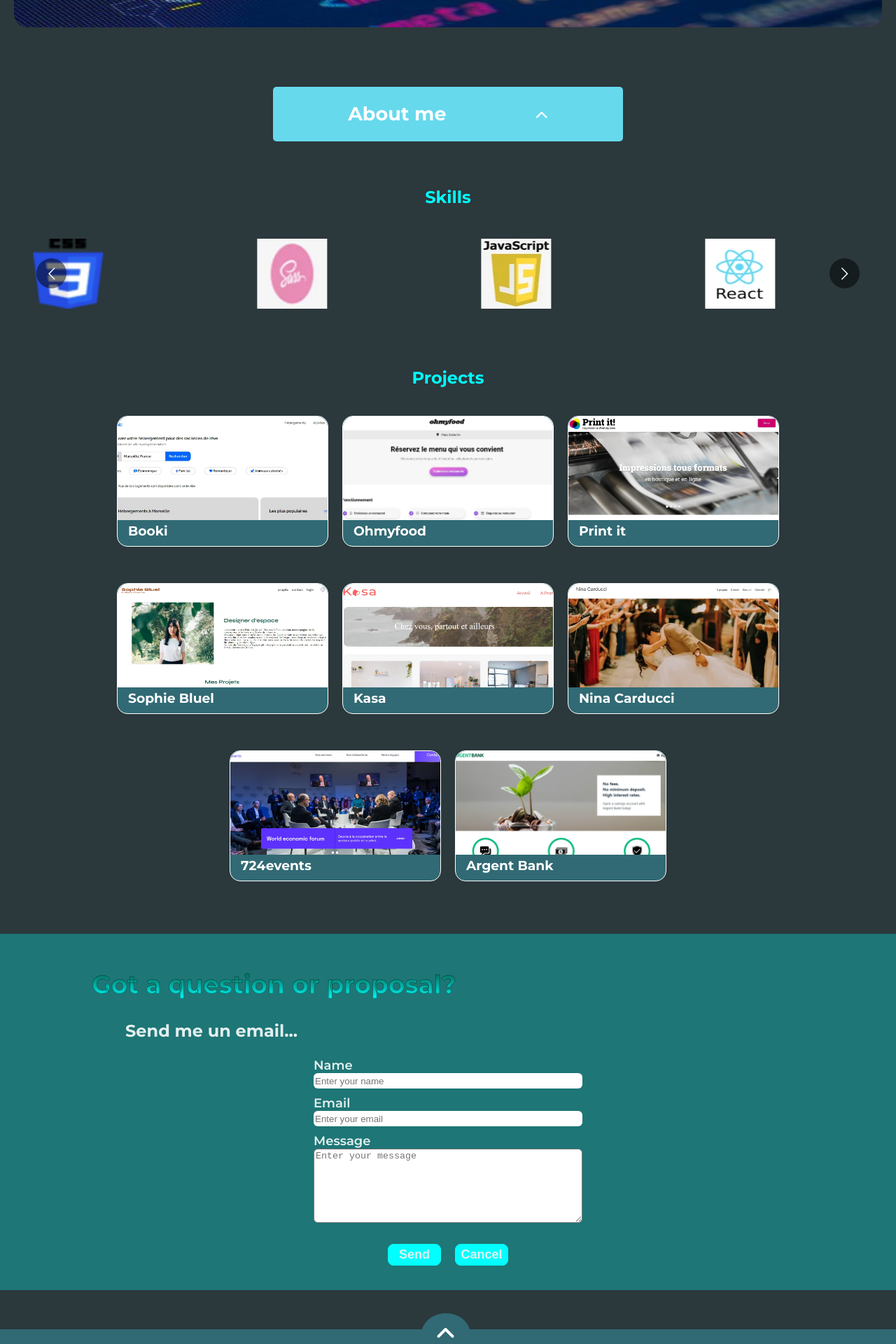
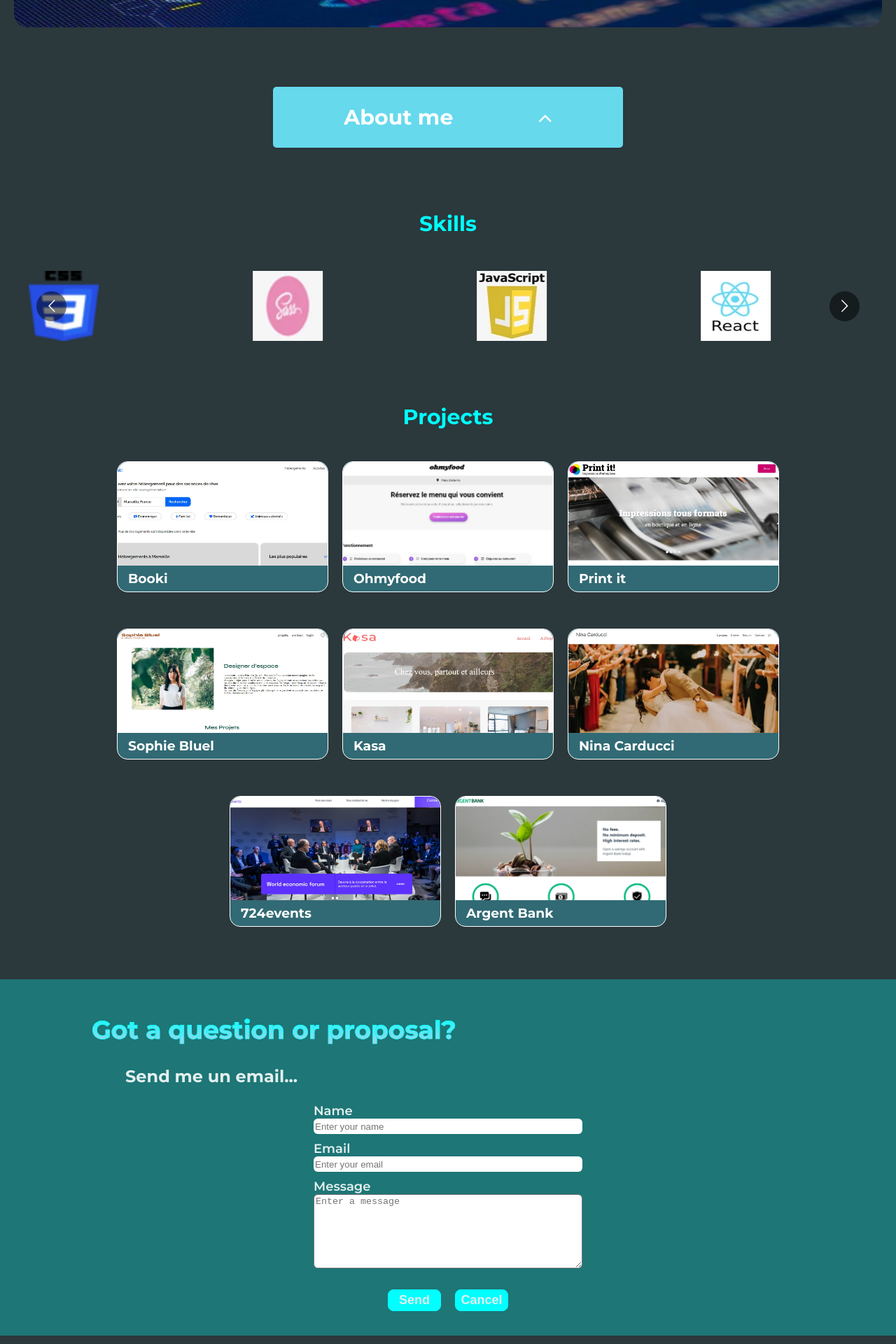
Before and after one commit to betaviralhadas/Portfolio, a React (Create React App) app: page / in a window 1280 px wide. Shown: the part 360-2280 px from the top of the page at 70% size. Built offline with nearby package versions, Linux system fonts and the light colour scheme.

Commit message:
css properties

```diff
--- a/src/components/AboutMe.jsx
+++ b/src/components/AboutMe.jsx
@@ -13,9 +13,8 @@ const AboutMe = () => {
                         <p>Hello! I'm Elisabete, an aspiring web developer taking the first steps on the exciting journey of digital development.</p>
                         <p>My initial experience focuses on school projects where I had the opportunity to learn and apply the fundamentals of web development, including HTML, CSS and JavaScript. These projects have allowed me to build a solid foundation of essential knowledge and skills.</p>
                         <p>I recently transitioned my career into web development, a step that demonstrates my determination. Although my journey is just the beginning, I am committed to continually learning, improving my skills, and collaborating with other professionals who are passionate about technology.
-                            I'm looking forward to facing new challenges and expanding my experience in web development, </p>
+                            I'm looking forward to facing new challenges and expanding my experience in web development.</p>
                         <p>Languages I speak: Portuguese and French</p>
-
                     </div>
                     <button className="cv_button">See the CV</button>
                     <img
@@ -25,7 +24,6 @@ const AboutMe = () => {
                     />
                 </div>
                 } />
-
         </section>
     )
 }
--- a/src/components/Form.jsx
+++ b/src/components/Form.jsx
@@ -25,10 +25,10 @@ const Form = ({ onSuccess }) => {
         const email = document.querySelector("#email_input").value;
 
         if (name === '' || nameValidation(name) === false) {
-            document.querySelector('.error_name').innerHTML = "action impossible !"
+            document.querySelector('.error_name').innerHTML = "Invalid name"
         }
         else if (email === '' || emailValidation(email) === false) {
-            document.querySelector('.error_email').innerHTML = "ffffff"
+            document.querySelector('.error_email').innerHTML = "Enter a valid email"
         }
         else {
             setCurrentMessage(true);
@@ -61,7 +61,7 @@ const Form = ({ onSuccess }) => {
                 </div>
                 <div className="form_message_field">
                     <label htmlFor="message">Message</label>
-                    <textarea className="message" type="text" name="message" placeholder="Enter your message" />
+                    <textarea className="message" type="text" name="message" placeholder="Enter a message" />
                 </div>
                 <div className="buttons">
                     <button className="button" type="submit">Send</button>
--- a/src/pages/Portfolio.jsx
+++ b/src/pages/Portfolio.jsx
@@ -24,7 +24,7 @@ const Portfolio = () => {
                 </section>
                 <Modal
                 content={
-                    <div>
+                    <div className="form_modal">
                         <h3>Message sent</h3>
                     </div>
                 }>
--- a/src/style/Components/_AboutMe.scss
+++ b/src/style/Components/_AboutMe.scss
@@ -3,7 +3,7 @@
     .content_about {
         display: flex;
         justify-content: space-evenly;
-        background: #b9e4eb;
+        background: white;
         height: 364px;
         padding: 20px;
         border-radius: 5px;
@@ -19,18 +19,20 @@
             cursor: pointer;
             position: absolute;
             top: 843px;
-            color: darkslategrey;
-            background: aqua;
+            color: white;
+            background: #66d9ed;
             border-radius: 6px;
-            border: 1px solid;
+            border: 1px solid transparent;
+            font-size: 16px;
             font-weight: 600;
-            height: 20px;
+            height: 26px;
+        }
 
-            :hover {
-                //  transform: scale(1);
-                // translate: 30px;
-                //  text-shadow: 20px;
-            }
+        .cv_button:hover {
+            box-shadow: 3px 3px 3px aqua;
+            background-color: aqua;
+            font-size: 18px;
+            font-weight: 700;
         }
 
         .photo_about {
--- a/src/style/Components/_Cards.scss
+++ b/src/style/Components/_Cards.scss
@@ -29,7 +29,7 @@
             display: flex;
             justify-content: space-between;
             align-items: center;
-            padding: 0px 15px 3px 15px;
+            padding: 3px 15px 3px 15px;
             color: white;
 
             .title {
--- a/src/style/Components/_Collapse.scss
+++ b/src/style/Components/_Collapse.scss
@@ -14,8 +14,9 @@
         border-radius: 5px;
         width: 500px;
         color: white;
-        font-size: 18px;
+        font-size: 20px;
     }
+
     .collapse-header:hover {
         box-shadow: 10px 5px 5px aqua;
         background-color: aqua;
@@ -23,8 +24,5 @@
         font-size: 20px;
     }
 
-
-    .collapse-content {
-
-    }
+    .collapse-content {}
 }
--- a/src/style/Components/_Form.scss
+++ b/src/style/Components/_Form.scss
@@ -1,14 +1,12 @@
 :root {
-  --main-color: #075040;
+  --main-color: aqua;
 }
 
 #contact {
   margin: 45px 0 56px 0;
   padding-top: 20px;
   width: 100%;
-  // background: radial-gradient(#2980b9, #2c3e50);
   background: #1e7676;
-
 
   .form_title {
     margin-left: 131px;
@@ -16,7 +14,7 @@
     font-weight: 700;
     color: transparent;
     -webkit-text-stroke: .7px var(--main-color);
-    background-image: linear-gradient(var(--main-color), aqua);
+    background-image: linear-gradient(var(--main-color), #a9d2e8);
     background-repeat: no-repeat;
     -webkit-background-clip: text;
     background-position: -35rem 0;
@@ -77,7 +75,7 @@
       .error_email {
         color: red;
         font-size: 14px;
-        font-weight: 500;
+        font-weight: 600;
       }
     }
 
--- a/src/style/Components/_Skills.scss
+++ b/src/style/Components/_Skills.scss
@@ -22,9 +22,12 @@ $breakpoints: (
         @content;
     }
 }
+
 #skills {
+    margin-top: 45px;
 
     .skills_title {
+        font-size: 30px;
         text-align: center;
         color: aqua;
     }
@@ -43,7 +46,6 @@ $breakpoints: (
             margin-left: 4em;
             width: 35%;
         }
-
 
         .content_skills {
             display: flex;
--- a/src/style/Page/_Portfolio.scss
+++ b/src/style/Page/_Portfolio.scss
@@ -1,9 +1,10 @@
 #root {
-  //  background: linear-gradient(#0F2027, #203A43, #2C5364);
-   // background: #6f8993;
+    //  background: linear-gradient(#0F2027, #203A43, #2C5364);
+    // background: #6f8993;
     background: #2b383c;
     font-family: 'Montserrat', sans-serif;
 }
+
 #projects {
     flex-direction: column;
     display: flex;
@@ -13,5 +14,11 @@
 
     .title_projects {
         color: aqua;
+        font-size: 30px;
     }
 }
+
+.form_modal {
+    text-align: center;
+    color: darkslategray;
+}
--- a/src/style/containers/_ContentModal.scss
+++ b/src/style/containers/_ContentModal.scss
@@ -51,7 +51,7 @@
 
             .button_github {
                 cursor: pointer;
-                width: 62px;
+                width: 76px;
                 place-self: end;
                 color: white;
                 background-color: aqua;
@@ -59,7 +59,7 @@
                 border-radius: 10px;
                 height: 39px;
                 font-weight: 600;
-                font-size: 14px;
+                font-size: 16px;
             }
 
             .button_github:hover {
```
Lines whose indentation alone changed are shown as unchanged.
